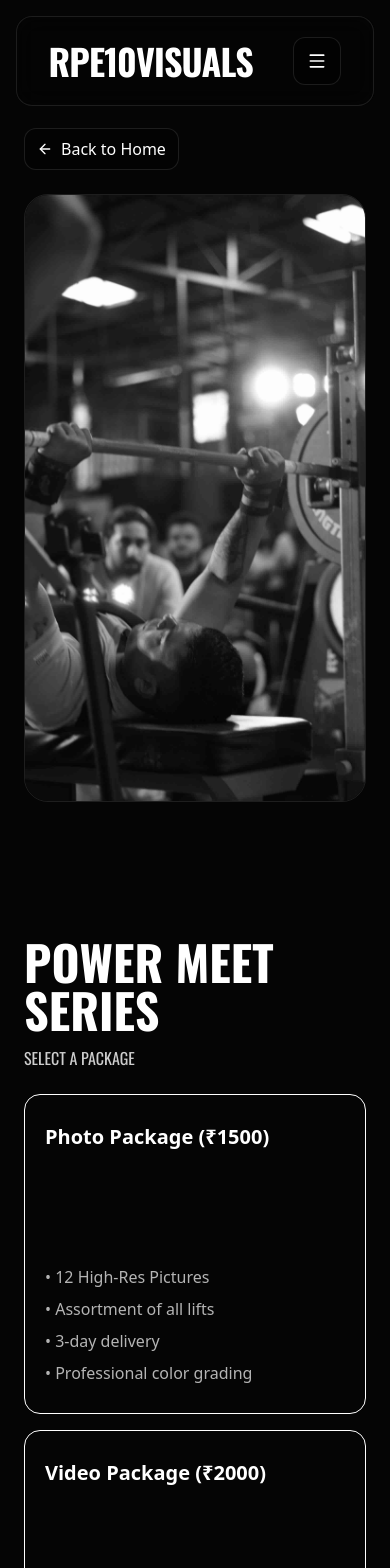
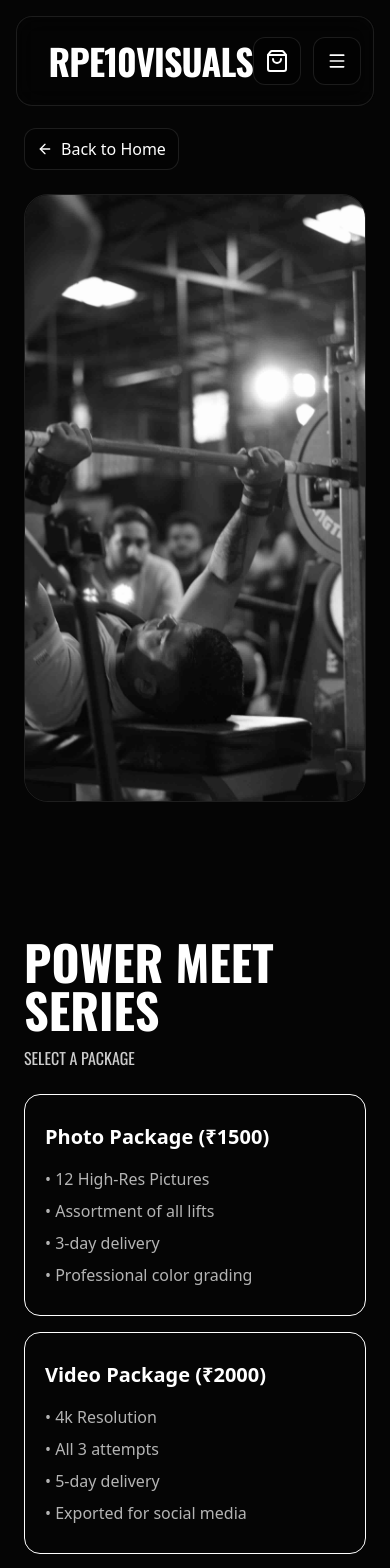
Before and after one commit to zay5ed/rpe10visuals, a Next.js app in the folder rpe10visuals/: page /competition/e1 in a window 390 px wide. Shown: the top 1568 px of the page. Built offline with nearby package versions, Linux system fonts and the light colour scheme.

Commit message:
Fixed mobile horizontal scroll, inline cart button, and navbar layout

```diff
--- a/rpe10visuals/app/competition/[id]/page.tsx
+++ b/rpe10visuals/app/competition/[id]/page.tsx
@@ -85,13 +85,14 @@ export default function CompetitionPage() {
             {PACKAGES.map((pkg) => {
               const active = selected?.key === pkg.key
               return (
-                <button
+                <div
                   key={pkg.key}
                   onClick={() => setSelected(pkg)}
-                  className={`rounded-2xl px-5 py-7 min-h-[320px] text-left border flex flex-col justify-between ${active ? 'border-white bg-white text-black' : 'border-white bg-transparent text-white'} transition-colors`}
+                  className={`rounded-2xl px-5 py-7 min-h-min md:min-h-[320px] text-left border flex flex-col justify-between ${active ? 'border-white bg-white text-black' : 'border-white bg-transparent text-white'} transition-colors`}
+                  role="button"
                 >
                   <div className="text-xl font-bold">{pkg.name} (₹{pkg.price})</div>
-                  <ul className={`mt-8 space-y-2 ${active ? 'text-black/80' : 'text-white/70'}`}>
+                  <ul className={`mt-4 md:mt-8 space-y-2 ${active ? 'text-black/80' : 'text-white/70'}`}>
                     {pkg.key === 'p1' && (
                       <>
                         <li>• 12 High-Res Pictures</li>
@@ -117,7 +118,18 @@ export default function CompetitionPage() {
                       </>
                     )}
                   </ul>
-                </button>
+                  {active && (
+                    <button
+                      onClick={(e) => {
+                        e.stopPropagation()
+                        handleAdd()
+                      }}
+                      className="md:hidden w-full mt-6 bg-black text-white py-3 rounded-xl"
+                    >
+                      ADD TO CART
+                    </button>
+                  )}
+                </div>
               )
             })}
           </div>
@@ -125,7 +137,7 @@ export default function CompetitionPage() {
             <button
               onClick={handleAdd}
               disabled={!selected}
-              className={`inline-flex items-center justify-center px-6 py-3 rounded-xl border border-white/20 ${selected ? 'bg-white text-black hover:bg-white/90' : 'opacity-50 cursor-not-allowed bg-white/5 text-white/70'}`}
+              className={`hidden md:inline-flex items-center justify-center px-6 py-3 rounded-xl border border-white/20 ${selected ? 'bg-white text-black hover:bg-white/90' : 'opacity-50 cursor-not-allowed bg-white/5 text-white/70'}`}
             >
               ADD TO CART
             </button>
--- a/rpe10visuals/app/globals.css
+++ b/rpe10visuals/app/globals.css
@@ -16,7 +16,8 @@ h1, h2, h3, .display {
   text-transform: uppercase;
 }
 
-body {
+html, body {
   background: var(--background);
   color: var(--foreground);
+  overflow-x: hidden;
 }
--- a/rpe10visuals/app/page.tsx
+++ b/rpe10visuals/app/page.tsx
@@ -11,8 +11,8 @@ import ContactSection from "@/components/ContactSection"
 export default function Home() {
   const [showIntro, setShowIntro] = useState(true)
   return (
-    <main className="min-h-screen relative">
-      <div className="relative">
+    <main className="min-h-screen relative overflow-x-hidden touch-pan-y">
+      <div className="relative overflow-x-hidden">
         <Navbar />
         <HeroSlider />
         <PackagesSection />
--- a/rpe10visuals/components/HeroSlider.tsx
+++ b/rpe10visuals/components/HeroSlider.tsx
@@ -33,7 +33,7 @@ export default function HeroSlider() {
   const next1 = EVENTS[(currentIndex + 1) % n]
   const next2 = EVENTS[(currentIndex + 2) % n]
 
-  const swipeThreshold = 80
+  const swipeThreshold = 50
 
   const spread = useMemo(
     () => [
@@ -45,7 +45,7 @@ export default function HeroSlider() {
   )
 
   return (
-    <section className="relative h-screen flex items-center justify-center">
+    <section className="relative h-screen flex items-center justify-center touch-pan-y">
       <div className="w-full max-w-6xl px-4">
         <div className="flex flex-col lg:flex-row items-center justify-center gap-10">
           <div className="hidden lg:block w-[28rem]">
@@ -102,6 +102,7 @@ export default function HeroSlider() {
                     transition={SPRING}
                     drag="x"
                     dragElastic={0.2}
+                    dragConstraints={{ left: 0, right: 0 }}
                     onDragEnd={(_, info) => {
                       if (info.offset.x < -swipeThreshold) paginate(1)
                       else if (info.offset.x > swipeThreshold) paginate(-1)
--- a/rpe10visuals/components/Navbar.tsx
+++ b/rpe10visuals/components/Navbar.tsx
@@ -35,13 +35,23 @@ export default function Navbar() {
               )}
             </Link>
           </div>
+          <div className="md:hidden flex items-center gap-3">
+            <Link href="/cart" className="relative inline-flex items-center justify-center w-12 h-12 rounded-xl bg-black/30 backdrop-blur-md border border-white/10 text-white">
+              <ShoppingBag />
+              {isMounted && cartItems.length > 0 && (
+                <span className="absolute -top-2 -right-2 h-5 min-w-5 px-1 rounded-full bg-[#ef4444] text-white text-xs flex items-center justify-center">
+                  {cartItems.length}
+                </span>
+              )}
+            </Link>
             <button
-            className="md:hidden inline-flex items-center justify-center w-12 h-12 rounded-xl bg-black/30 backdrop-blur-md border border-white/10 text-white"
+              className="inline-flex items-center justify-center w-12 h-12 rounded-xl bg-black/30 backdrop-blur-md border border-white/10 text-white"
               onClick={() => setOpen((v) => !v)}
               aria-label="Toggle menu"
             >
               {open ? <X size={20} /> : <Menu size={20} />}
             </button>
+          </div>
         </div>
         {open && (
           <div className="md:hidden px-8 pb-5">
@@ -55,9 +65,6 @@ export default function Navbar() {
               <Link href="#contact" className="text-white/90 hover:text-white" onClick={() => setOpen(false)}>
                 Contact us
               </Link>
-              <Link href="/cart" className="text-white/90 hover:text-white" onClick={() => setOpen(false)}>
-                Cart
-              </Link>
             </div>
           </div>
         )}
```
Lines whose indentation alone changed are shown as unchanged.
